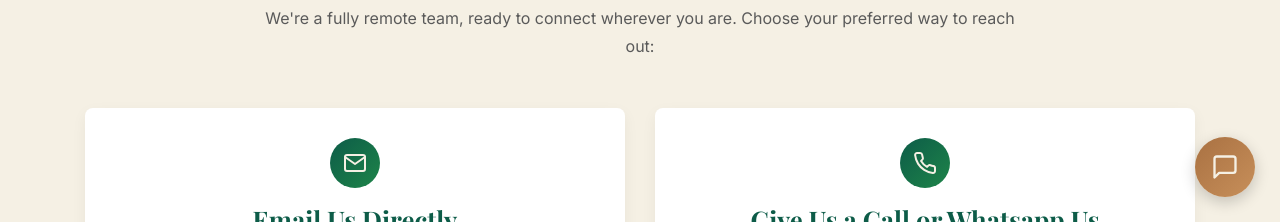
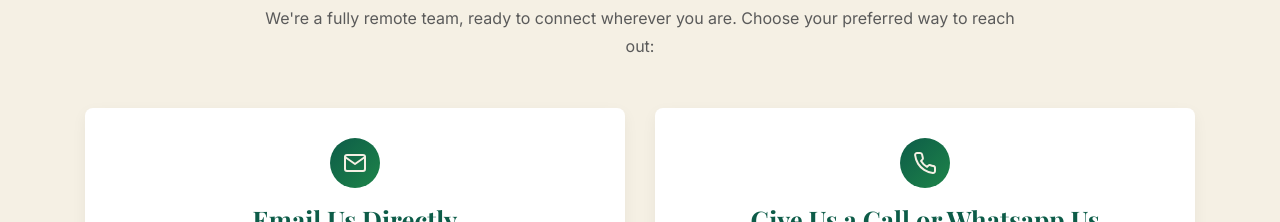
Before and after one commit to prajwalshendge/mercoradigital.com, a plain HTML site: page contact.html in a window 1280 px wide. Shown: the part 578-800 px from the top of the page. Drawn offline with nearby package versions, Linux system fonts and the light colour scheme; a web font is replaced by a local one.

Commit message:
Remove AI chat bot buttons and associated styles

```diff
--- a/contact.html
+++ b/contact.html
@@ -274,9 +274,9 @@
          </div>
      </footer>
 
-    <button id="chat-bot-button" aria-label="Open Chat Assistant">
+    <!--<button id="chat-bot-button" aria-label="Open Chat Assistant">
         <svg xmlns="http://www.w3.org/2000/svg" width="24" height="24" viewBox="0 0 24 24" fill="none" stroke="currentColor" stroke-width="2" stroke-linecap="round" stroke-linejoin="round"><path d="M21 15a2 2 0 0 1-2 2H7l-4 4V5a2 2 0 0 1 2-2h14a2 2 0 0 1 2 2z"></path></svg>
-    </button>
+    </button>-->
 
     <script src="script.js"></script>
 </body>
```
Also changed, not shown: about.html (+2 -2 lines), blog.html (+2 -2 lines), blog4.html (+2 -2 lines), blog5.html (+2 -2 lines), blog6.html (+2 -2 lines), blog7.html (+2 -2 lines), blog8.html (+2 -2 lines), blog9.html (+2 -2 lines), case1.html (+2 -2 lines), case2.html (+2 -2 lines), case3.html (+2 -2 lines), first.html (+2 -2 lines), second.html (+2 -2 lines), services.html (+2 -2 lines), 1 more files.
